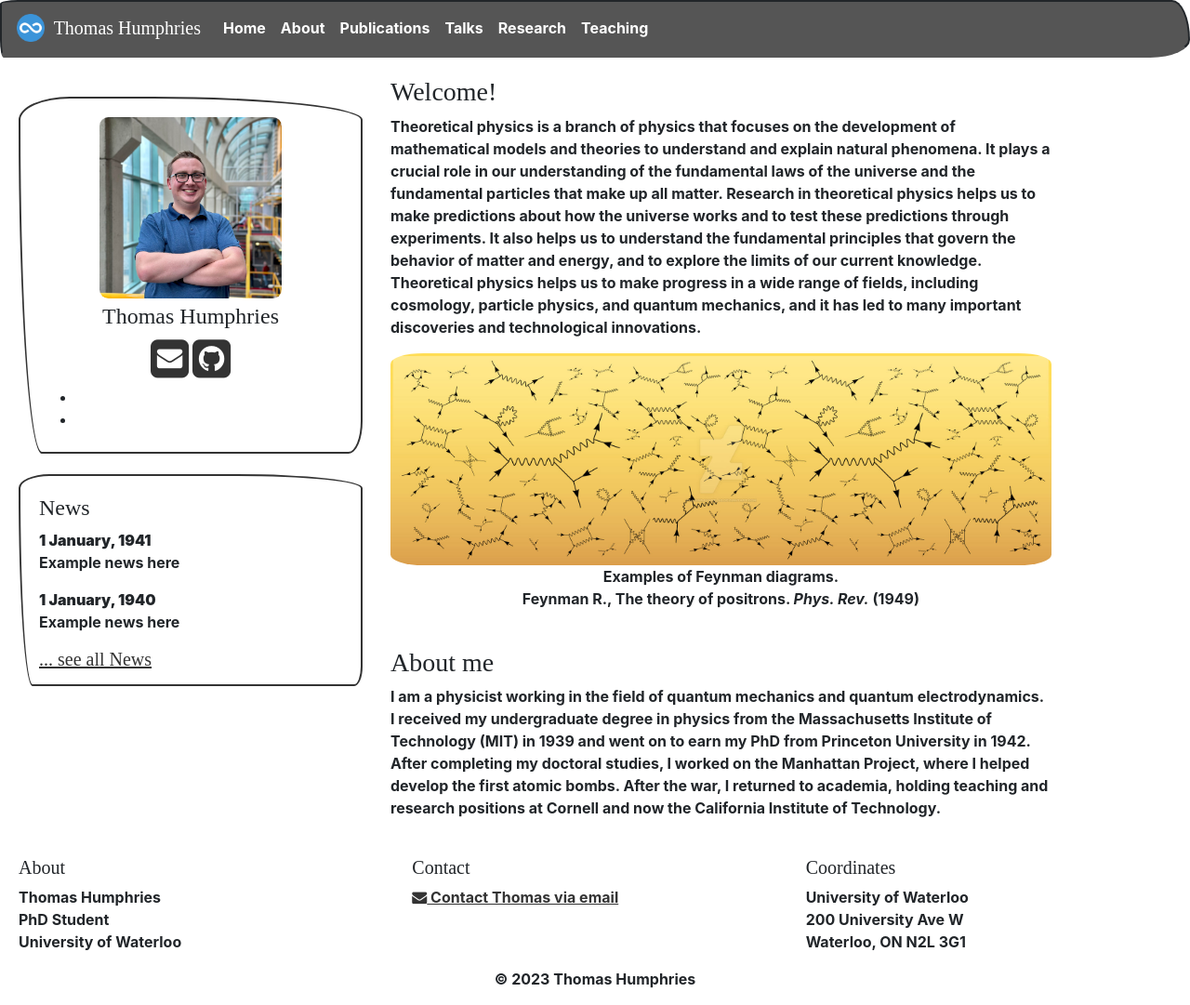
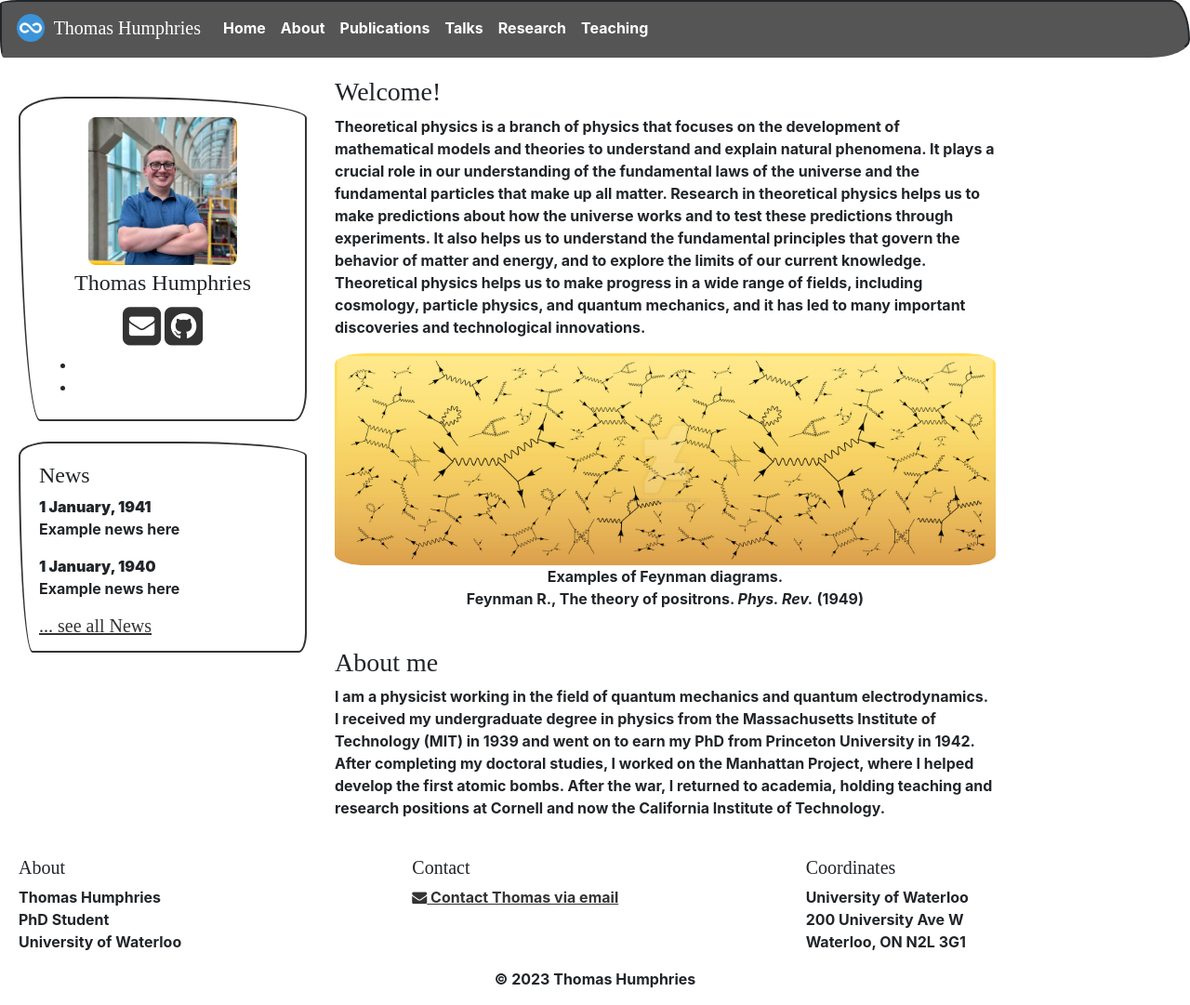
Before and after one commit to t3humphries/new_webpage, a Jekyll site: the page built from _pages/home.md, in a window 1280 px wide and 1081 px high. Shown: the whole window at 93% size. Built offline with Jekyll 4.4.1, drawn with Linux system fonts in a browser that asks for light colours; nearby versions of some CDN libraries; some web fonts are replaced; a style sheet for code colours, icons or effects is not loaded.

Commit message:
more style changes

```diff
--- a/_layouts/bibtemplate.html
+++ b/_layouts/bibtemplate.html
@@ -81,11 +81,13 @@ function toggleBibtex{{entry.key}}(parameter) {
     }
 }
 function toggleAbstract{{entry.key}}(parameter) {
-    var x= document.getElementById('b{{entry.key}}');
+    var x = document.getElementById('b{{entry.key}}');
     if (x.style.display === 'none') {
         x.style.display = 'block';
+        x.style.backgroundColor = 'white'; // Set the background color to white
     } else {
         x.style.display = 'none';
+        x.style.backgroundColor = ''; // Reset the background color
     }
 }
 </script>
--- a/_layouts/homelay.html
+++ b/_layouts/homelay.html
@@ -4,7 +4,7 @@ layout: default
 
 <style>
     .max-width-400 {
-      max-width: 400px;
+      max-width: 340px;
     }
   </style>
   <div id="newsid" class="col-md-5 col-xs-12 max-width-400" >
```
